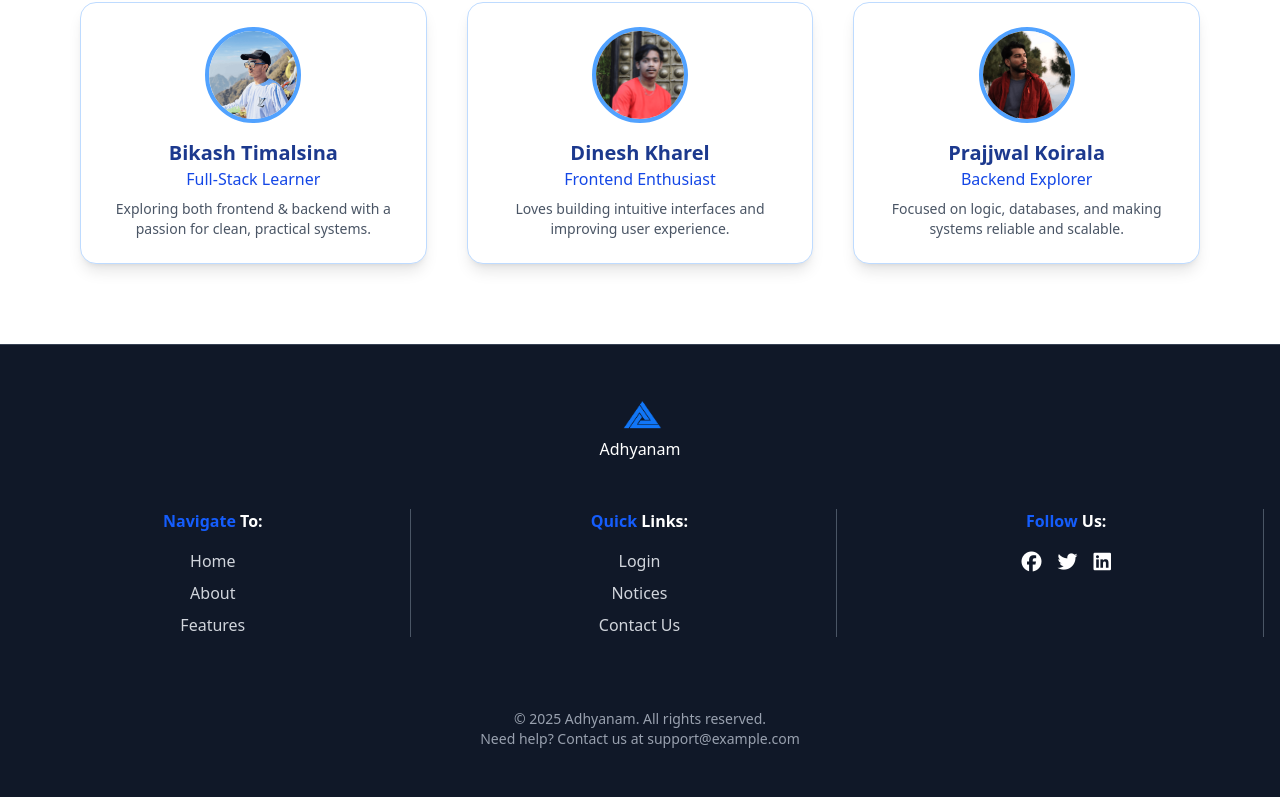
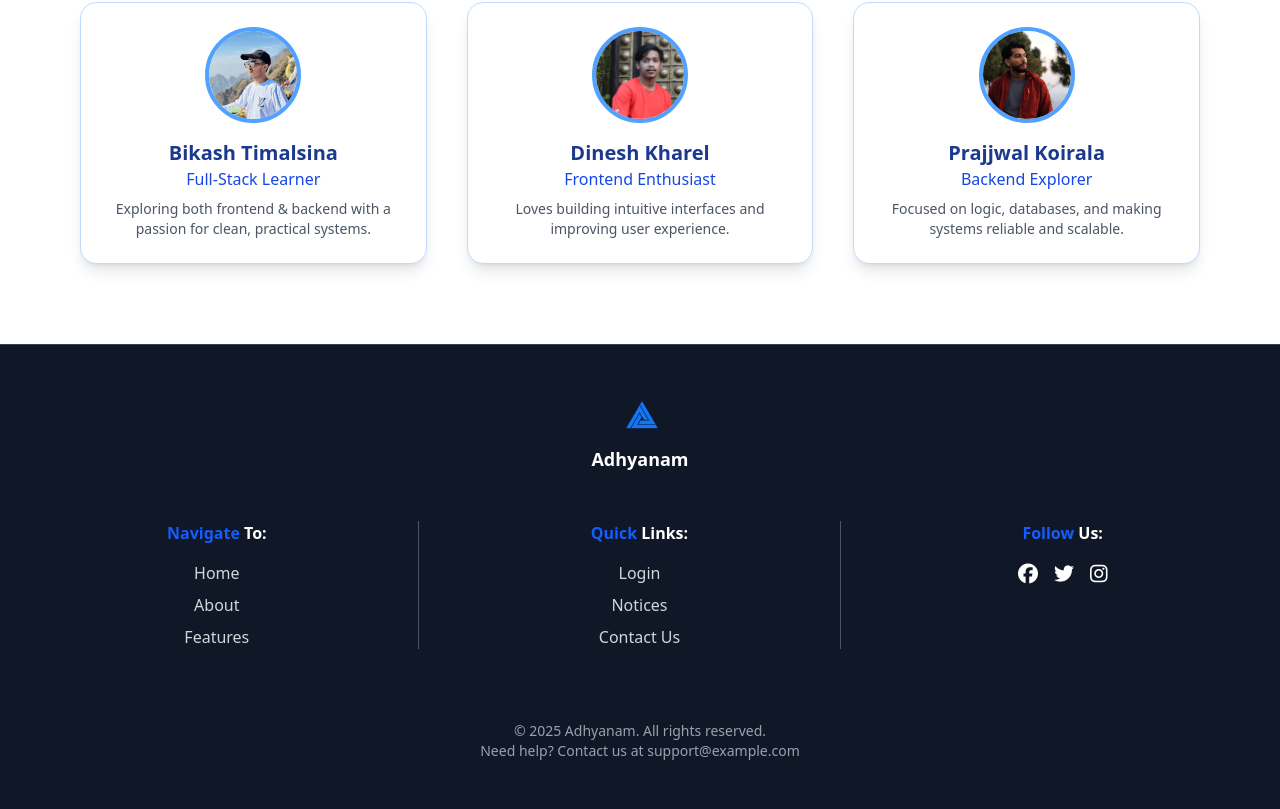
Before and after one commit to bikuvai205/SMSproject, a React (Vite) app: page / in a window 1280 px wide. Shown: the part 2057-2866 px from the top of the page. Built offline with nearby package versions, Linux system fonts and the light colour scheme.

Commit message:
Getting started page started now

```diff
--- a/src/App.jsx
+++ b/src/App.jsx
@@ -1,5 +1,6 @@
 import React from "react";
 import LandingPage from "./Webpages/LandingPage";
+
 
 function App() {
   return <LandingPage />;
--- /dev/null
+++ b/src/Components/Getting_Started/GettingStartNav.jsx
@@ -0,0 +1,28 @@
+import React from "react";
+import logo from "../../assets/image/logos.png";
+
+const GettingStartNav = () => {
+  return (
+    <nav className="bg-white dark:bg-gray-900 fixed w-full z-20 top-0 start-0 border-b border-gray-200 dark:border-gray-600">
+      <div className="max-w-screen-xl flex items-center justify-between mx-auto p-4">
+        {/* Logo and Title */}
+        <div className="flex items-center space-x-2">
+          <img src={logo} className="h-11" alt="Adhyanam Logo" />
+          <span className="text-2xl font-semibold dark:text-white">
+            Adhyanam
+          </span>
+        </div>
+
+        {/* Go Back to Home Link */}
+        <a
+          href="/"
+          className="text-blue-600 hover:underline font-medium text-sm"
+        >
+          Go Back to Home
+        </a>
+      </div>
+    </nav>
+  );
+};
+
+export default GettingStartNav;
--- a/src/Components/About.jsx
+++ b/src/Components/Landing/About.jsx
@@ -1,8 +1,8 @@
 import React from "react";
 import { motion } from "framer-motion";
-import bikash from "../assets/image/bikash.png";
-import dinesh from "../assets/image/dinesh.png";
-import prajjwal from "../assets/image/prajjwal.png";
+import bikash from "../../assets/image/bikash.png";
+import dinesh from "../../assets/image/dinesh.png";
+import prajjwal from "../../assets/image/prajjwal.png";
 
 // Reusable slide-in and fade-in variants for text
 const slideFadeVariant = (direction = "top", delay = 0) => ({
--- a/src/Components/Footersection.jsx
+++ b/src/Components/Landing/Footersection.jsx
@@ -1,68 +1,50 @@
 import React from "react";
-import logo from "../assets/image/logos.png";
+import logo from "../../assets/image/logos.png";
+
 const Footersection = () => {
   return (
     <footer className="footer bg-gray-900 text-white py-12">
       <div className="container mx-auto px-4">
         {/* Logo and Call-to-action */}
-        <div className="flex flex-col md:flex-row  justify-center items-center  mb-12">
-          <div className="flex flex-col justify-center mb-6 md:mb-0">
-            <img src={logo} alt="School Logo" className="h-11 " />
-            Adhyanam
+        <div className="flex flex-col md:flex-row justify-center items-center mb-12">
+          <div className="flex flex-col justify-center md:mb-0 text-center">
+            <img src={logo} alt="School Logo" className="h-11 mx-auto mb-2" />
+            <span className="text-lg font-semibold">Adhyanam</span>
           </div>
         </div>
 
         {/* Footer links */}
-        <div className="grid grid-cols-1 md:grid-cols-3 gap-8 mb-12">
-          <div className="border-r border-gray-600">
+        <div className="grid grid-cols-1 md:grid-cols-3 gap-5 mb-12">
+          {/* Column 1 */}
+          <div className="md:border-r border-gray-600 px-4">
             <h4 className="font-semibold mb-4 text-center">
               <b>
                 <span className="text-blue-600">Navigate</span> To:
               </b>
             </h4>
             <ul className="space-y-2 text-center text-gray-300">
-              <li>
-                <a href="/home" className="hover:underline">
-                  Home
-                </a>
-              </li>
-              <li>
-                <a href="/about" className="hover:underline">
-                  About
-                </a>
-              </li>
-              <li>
-                <a href="/faculty" className="hover:underline">
-                  Features
-                </a>
-              </li>
+              <li><a href="/home" className="hover:underline">Home</a></li>
+              <li><a href="/about" className="hover:underline">About</a></li>
+              <li><a href="/faculty" className="hover:underline">Features</a></li>
             </ul>
           </div>
-          <div className="border-r border-gray-600">
+
+          {/* Column 2 */}
+          <div className="md:border-r border-gray-600 px-4">
             <h4 className="font-semibold text-center mb-4">
               <b>
                 <span className="text-blue-600">Quick</span> Links:
               </b>
             </h4>
             <ul className="space-y-2 text-center text-gray-300">
-              <li>
-                <a href="/calendar" className="hover:underline">
-                  Login
-                </a>
-              </li>
-              <li>
-                <a href="/notices" className="hover:underline">
-                  Notices
-                </a>
-              </li>
-              <li>
-                <a href="/contact" className="hover:underline">
-                  Contact Us
-                </a>
-              </li>
+              <li><a href="/calendar" className="hover:underline">Login</a></li>
+              <li><a href="/notices" className="hover:underline">Notices</a></li>
+              <li><a href="/contact" className="hover:underline">Contact Us</a></li>
             </ul>
           </div>
-          <div className="border-r border-gray-600">
+
+          {/* Column 3 */}
+          <div className="px-4">
             <h4 className="font-semibold mb-4 text-center">
               <b>
                 <span className="text-blue-600">Follow</span> Us:
@@ -74,7 +56,7 @@ const Footersection = () => {
                 target="_blank"
                 rel="noopener noreferrer"
                 aria-label="Facebook"
-                className="hover:text-blue-500 "
+                className="hover:text-blue-500"
               >
                 <i className="fab fa-facebook fa-lg"></i>
               </a>
@@ -88,20 +70,20 @@ const Footersection = () => {
                 <i className="fab fa-twitter fa-lg"></i>
               </a>
               <a
-                href="https://linkedin.com/school/YourSchoolPage"
+                href="https://instagram.com/YourSchoolHandle"
                 target="_blank"
                 rel="noopener noreferrer"
-                aria-label="LinkedIn"
+                aria-label="Instagram"
                 className="hover:text-blue-300"
               >
-                <i className="fab fa-linkedin fa-lg"></i>
+                <i className="fab fa-instagram fa-lg"></i>
               </a>
             </div>
           </div>
         </div>
 
         {/* Footer bottom */}
-        <div className="text-center  pt-6">
+        <div className="text-center pt-6">
           <p className="text-sm text-gray-400">
             &copy; 2025 Adhyanam. All rights reserved.
           </p>
--- a/src/Components/Navbar.jsx
+++ b/src/Components/Landing/Navbar.jsx
@@ -1,5 +1,5 @@
 import React, { useState } from "react";
-import logo from "../assets/image/logos.png";
+import logo from "../../assets/image/logos.png";
 
 const Navbar = ({ activeSection, scrollToSection }) => {
   const [isOpen, setIsOpen] = useState(false);
```
Also changed, not shown: src/Components/Landing/Features.jsx (renamed from src/Components/Features.jsx, +6 -6 lines), src/Webpages/LandingPage.jsx (+5 -5 lines), src/Components/Landing/Herosection.jsx (renamed from src/Components/Herosection.jsx), src/Webpages/GettingStartPage.jsx (added).
